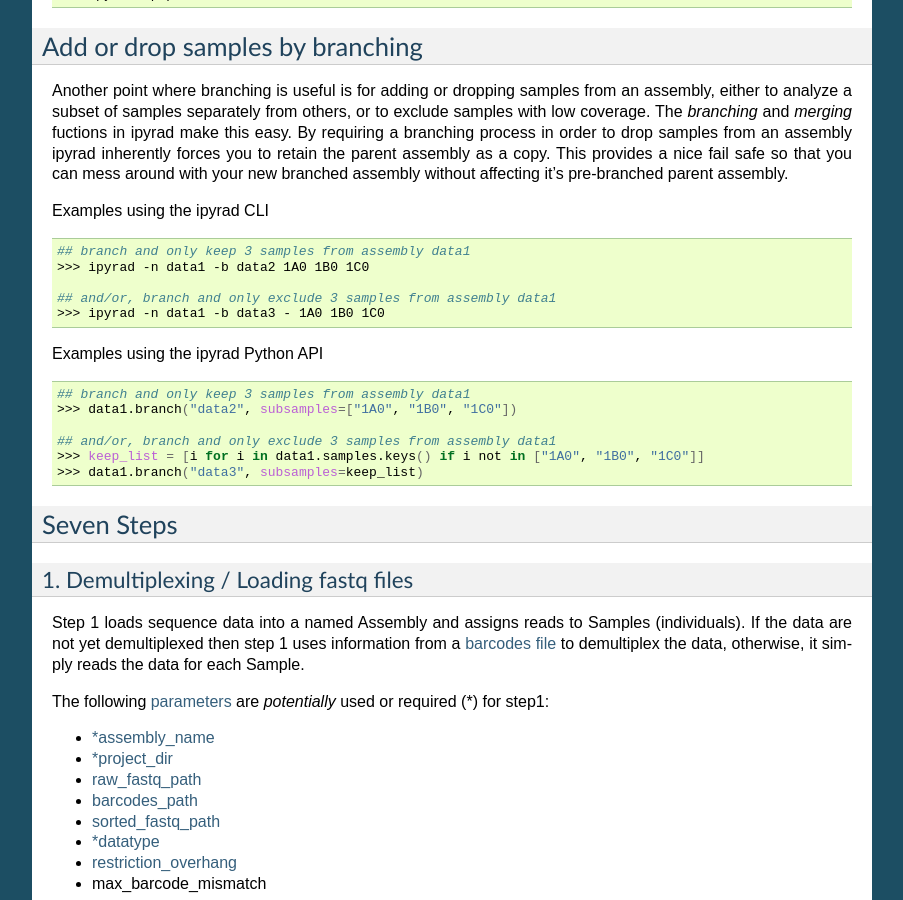
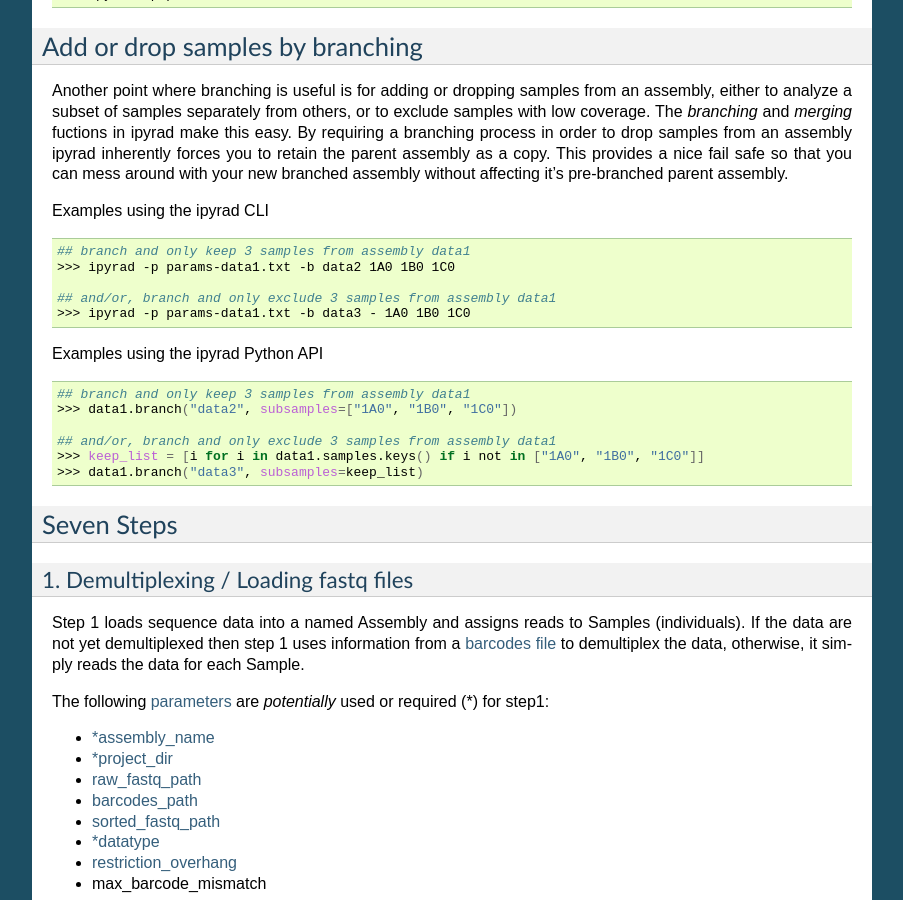
Before and after one commit to dereneaton/ipyrad, a Sphinx documentation site: the page built from docs/outline.rst, in a window 1280 px wide and 900 px high, scrolled down 1896 px. Shown: the whole window, without its empty margins (198-1101 px from the left). Built offline with Sphinx 7.4.7, drawn with Linux system fonts in a browser that asks for light colours; pages that are not in the unit, such as notebooks, are missing from menus; the version number is read from the project's files by our own code.

Commit message:
fix branching docs

```diff
--- a/docs/outline.rst
+++ b/docs/outline.rst
@@ -98,10 +98,10 @@ Examples using the ipyrad CLI
 .. code-block:: bash
 
     ## branch and only keep 3 samples from assembly data1
-    >>> ipyrad -n data1 -b data2 1A0 1B0 1C0
+    >>> ipyrad -p params-data1.txt -b data2 1A0 1B0 1C0
 
     ## and/or, branch and only exclude 3 samples from assembly data1
-    >>> ipyrad -n data1 -b data3 - 1A0 1B0 1C0
+    >>> ipyrad -p params-data1.txt -b data3 - 1A0 1B0 1C0
 
 
 Examples using the ipyrad Python API
```
